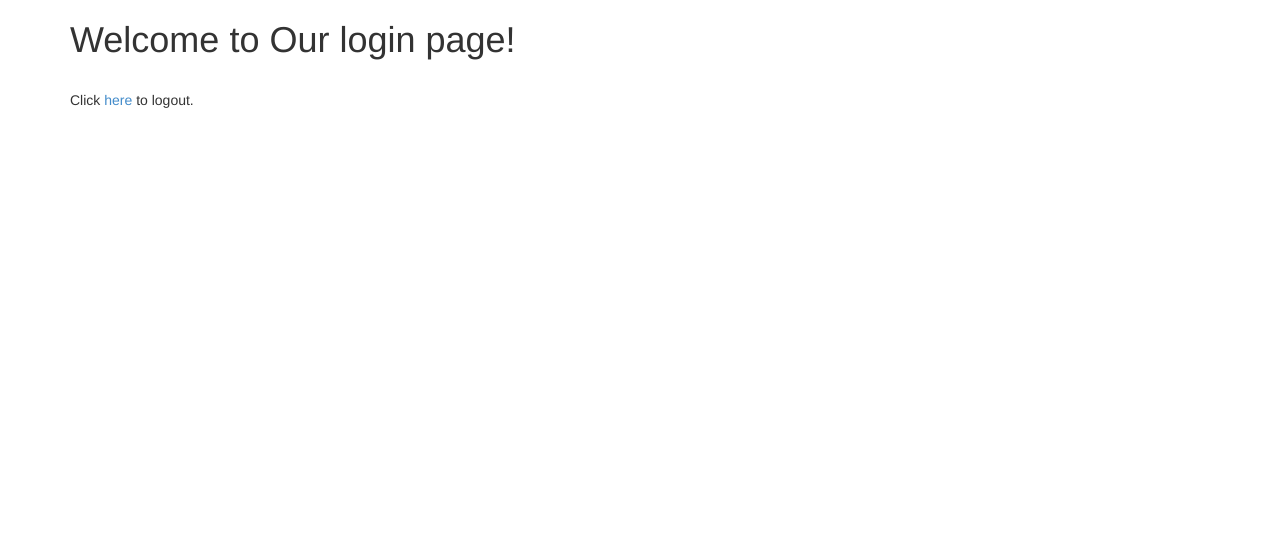
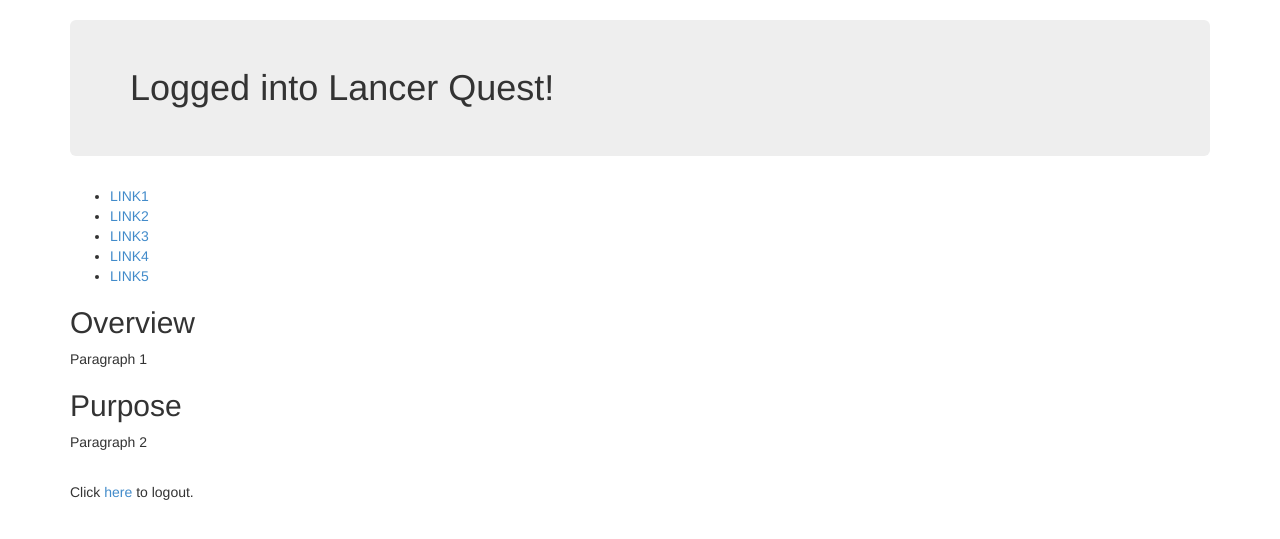
Before and after one commit to Longwood-SeniorSem-LSEM/Login, a Flask app: page / in a window 1280 px wide. Shown: the top 539 px of the page. Run offline with Flask 2, Linux system fonts and the light colour scheme; the visitor is signed in with stand-in values (Sample User, id 1); some libraries are stand-ins or nearby versions.

Commit message:
Major css and readme update.
Updated the css and html.  However the web group put up much better
stuff so this looks a little dated.  Also updated the readme to include
the mysql and python packages you'll have to apt-get.

```diff
--- a/templates/base.html
+++ b/templates/base.html
@@ -1,9 +1,10 @@
 <!DOCTYPE html>
 <html>
   <head>
-    <title>Flask Intro</title>
+    <title>Lancer Quest</title>
     <meta name="viewport" content="width=device-width, initial-scale=1.0">
     <link href="static/bootstrap.min.css" rel="stylesheet" media="screen">
+    <link href="static/default.css" rel="stylesheet" media="screen">
   </head>
   <body>
 
--- a/templates/index.html
+++ b/templates/index.html
@@ -1,7 +1,20 @@
 {% extends "base.html" %}
 {% block content %}
 
-<h1>Welcome to Our login page!</h1>
+<h1 class="jumbotron">Logged into Lancer Quest!</h1>
+    <div id="nav">
+        <ul>
+            <li><a href="">LINK1</a></li>
+            <li><a href="">LINK2</a></li>
+            <li><a href="">LINK3</a></li>
+            <li><a href="">LINK4</a></li>
+            <li><a href="">LINK5</a></li>
+        </ul>
+    </div>
+    <h2>Overview</h2>
+    <p>Paragraph 1</p>
+    <h2>Purpose</h2>
+    <p>Paragraph 2</p>
 <br>
 <p>Click <a href="/logout">here</a> to logout.</p>
 <br><br>
--- a/templates/login.html
+++ b/templates/login.html
@@ -6,7 +6,7 @@
 <form class="form-group" action="" method="post">
     <input type="text" placeholder="Enter LancerNet ID" name="username" value="{{request.form.username }}"><br /><br />
     <input type="password" placeholder="Enter Password" name="password" value="{{request.form.password }}"><br /><br />
-    <input type="radio" name="userType">Student<br />
+    <input type="radio" name="userType"> Student<br />
     <input type ="radio" name="userType"> Faculty<br /><br />
     <input class="btn btn-default" type="submit" value="Login">
 </form>
```
Also changed, not shown: README.md.
